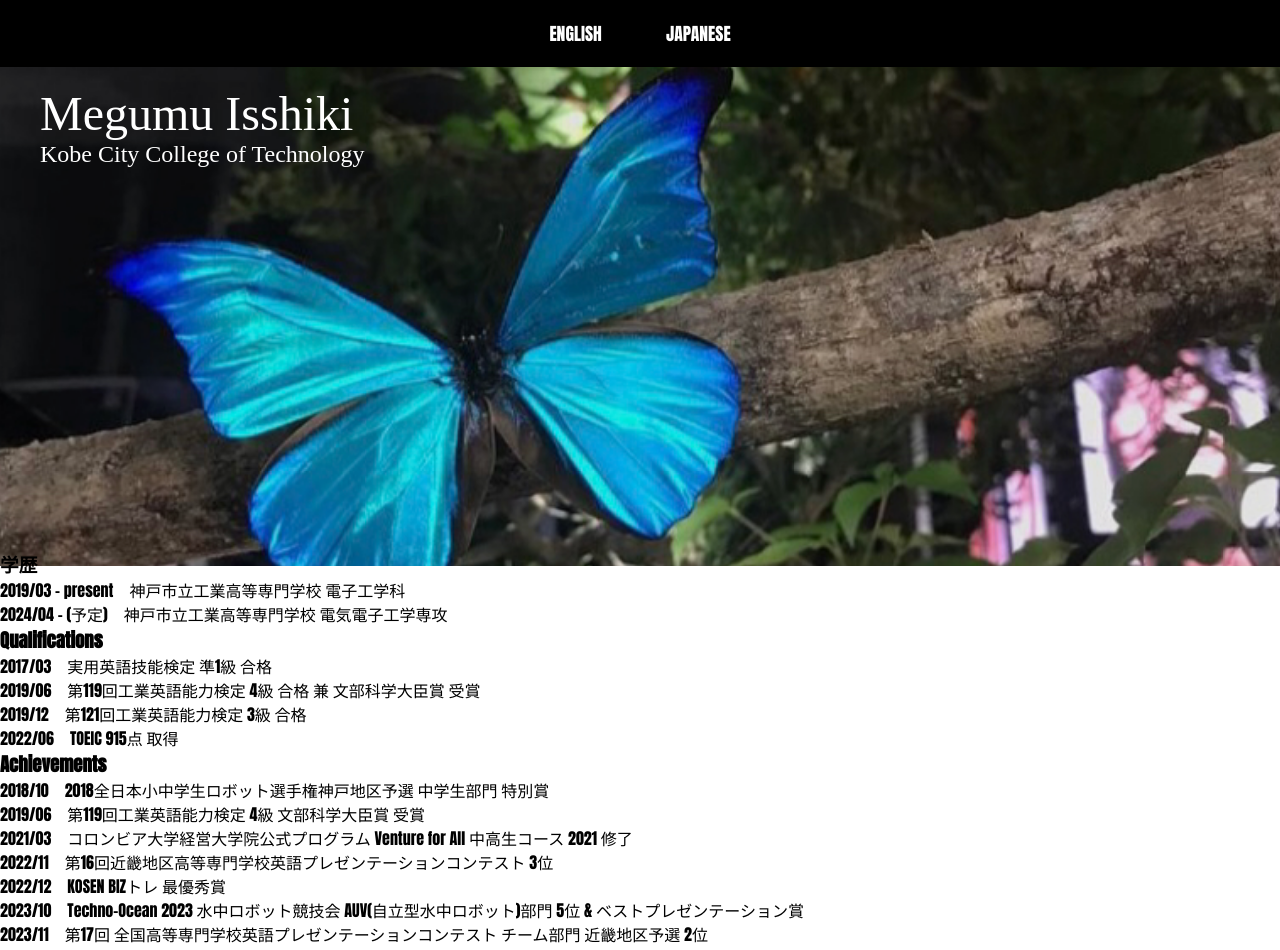
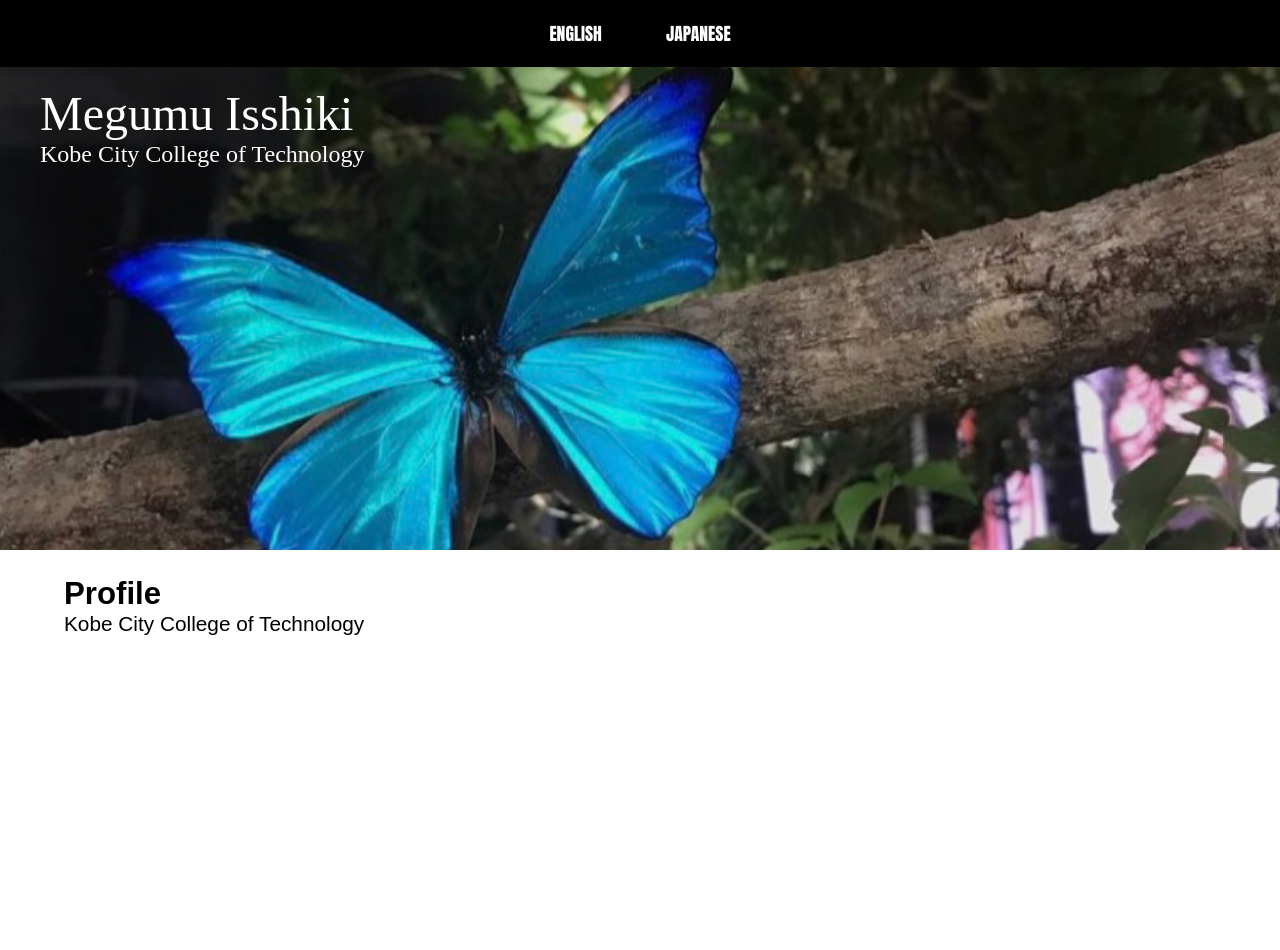
Before and after one commit to Davinci-Meg/PortFolio, a plain HTML site: page index.html in a window 1280 px wide. Drawn offline with Linux system fonts and the light colour scheme; a web font is replaced by a local one.

Commit message:
commit index and css

```diff
--- a/css/index.css
+++ b/css/index.css
@@ -35,6 +35,19 @@ ul {
 .underline-text{
     background:linear-gradient(transparent 70%, #7ed957 0%);
 }
+.sentence{
+    display: flex;
+    background-color: white;
+    width: 100vw;
+    height: 400px;
+    transform: translateY(550px);
+}
+.sentence div{
+    font-size: 130%;
+    margin-top: 2%;
+    margin-right: 5%;
+    margin-left: 5%;
+}
 /*-----------------------------------------------------------*/
 
 /*------------------font------------------*/
@@ -49,6 +62,9 @@ ul {
 }
 .font-title-jap{
     font-family: 'Merriweather', serif;
+}
+.font-sentence{
+    font-family: "Arial"
 }
 /*-----------------------------------------*/
 
@@ -209,11 +225,6 @@ nav.sticky ul {
 	opacity: 0;
 }
 
-.profile{
-    display: flex;
-    background-color: #004aad;
-    width: 100vw;
-}
 
 @media screen and (max-width: 1500px){
     .right-bg main{ margin-left: 15%; }
--- a/index.html
+++ b/index.html
@@ -36,34 +36,13 @@
             <p class="font-title-jap"><font size="5">Kobe City College of Technology</font></p>
             </div></font>
         </div>
-        <div class="main font">
-            <div　class="profile">
-                <h3>学歴</h3>
-                <p>2019/03 - present　神戸市立工業高等専門学校 電子工学科</p>
-                <p>2024/04 - (予定)　神戸市立工業高等専門学校 電気電子工学専攻</p>
-
-                <h3>Qualifications</h3>
-                <p>2017/03　実用英語技能検定 準1級 合格</p>
-                <p>2019/06　第119回工業英語能力検定 4級 合格 兼 文部科学大臣賞 受賞</p>
-                <p>2019/12　第121回工業英語能力検定 3級 合格</p>
-                <p>2022/06　TOEIC 915点 取得</p>
-
-                <h3>Achievements</h3>
-                <p>2018/10　2018全日本小中学生ロボット選手権神戸地区予選 中学生部門 特別賞</p>
-                <p>2019/06　第119回工業英語能力検定 4級 文部科学大臣賞 受賞</p>
-                <p>2021/03　コロンビア大学経営大学院公式プログラム Venture for All 中高生コース 2021 修了</p>
-                <p>2022/11　第16回近畿地区高等専門学校英語プレゼンテーションコンテスト 3位</p>
-                <p>2022/12　KOSEN BIZトレ 最優秀賞</p>
-                <p>2023/10　Techno-Ocean 2023 水中ロボット競技会 AUV(自立型水中ロボット)部門 5位 & ベストプレゼンテーション賞</p>
-                <p>2023/11　第17回 全国高等専門学校英語プレゼンテーションコンテスト チーム部門 近畿地区予選 2位</p>
-            </div>
+        <div class="font-sentence">
+            <div class="sentence">
+                <div>
+                    <h2>Profile</h2>
+                    <p>Kobe City College of Technology</p>
+                </div>
             </div>
         </div>
-
-    <!--it is for fead-out-moving module-->>
-    <!--<script src="./js/index.js"></script>-->
     </body>
-    <!--<footer>
-        <p style="text-align: right">&copy; ものづくり研究会. 2022.</p>
-    </footer>-->
 </html>
```
